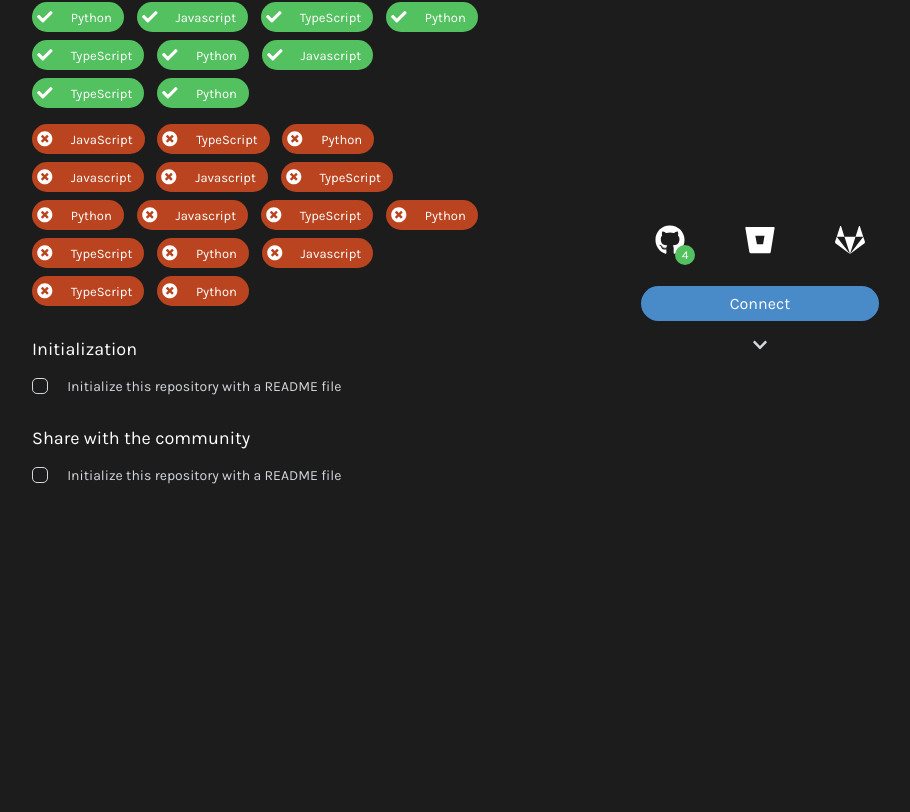
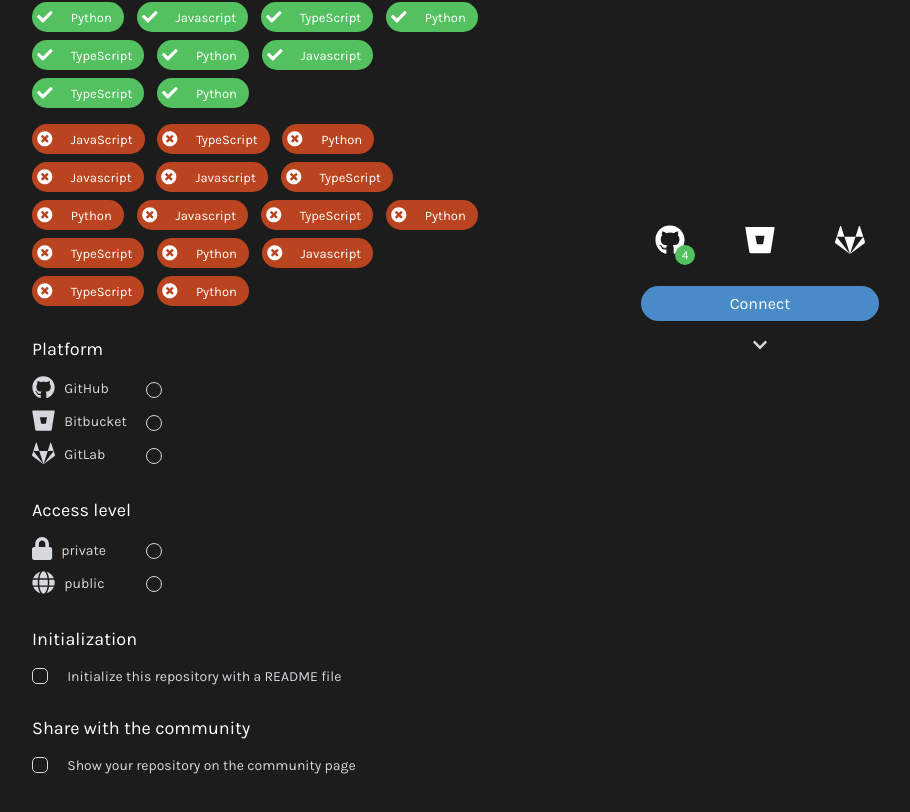
Before and after one commit to rarcz29/cnode-client, a React (Create React App) app: page /new in a window 1280 px wide. Shown: the part 530-1342 px from the top of the page, without its empty margins (369-1279 px from the left). Before the commit the page ends 1062 px from the top, so only its background shows below. Built offline with nearby package versions, Linux system fonts and the light colour scheme.

Commit message:
Create a radio button component

```diff
--- a/src/components/Header/styles.js
+++ b/src/components/Header/styles.js
@@ -12,6 +12,7 @@ export const StyledHeader = styled.header`
     position: sticky;
     top: 0;
     background-color: ${COLORS.BACKGROUND.MAIN};
+    z-index: 999;
 `;
 
 export const RightSideContainer = styled.div`
--- a/src/components/common/Checkbox/Checkbox.js
+++ b/src/components/common/Checkbox/Checkbox.js
@@ -1,11 +1,11 @@
 import React from 'react';
 import { Checkmark, Container, Styledinput } from './styles';
 
-const Checkbox = (props) => {
+const Checkbox = ({ className, label }) => {
     return (
-        <Container>
-            Initialize this repository with a README file
-            <Styledinput type="checkbox" {...props} />
+        <Container className={className}>
+            {label}
+            <Styledinput type="checkbox" />
             <Checkmark></Checkmark>
         </Container>
     );
--- /dev/null
+++ b/src/components/common/Radio/Radio.js
@@ -0,0 +1,17 @@
+import React from 'react';
+import { Checkmark, Circle, Container, Icon, Input } from './styles';
+
+const Radio = ({ className, label, name, width, icon }) => {
+    return (
+        <Container className={className} width={width}>
+            <Icon>{icon}</Icon>
+            {label}
+            <Input type="radio" name={name} />
+            <Checkmark>
+                <Circle />
+            </Checkmark>
+        </Container>
+    );
+};
+
+export default Radio;
--- /dev/null
+++ b/src/components/common/Radio/index.js
@@ -0,0 +1 @@
+export { default } from './Radio';
--- /dev/null
+++ b/src/components/common/Radio/styles.js
@@ -0,0 +1,56 @@
+import COLORS from 'constants/colors';
+import styled from 'styled-components';
+
+export const Container = styled.label`
+    display: flex;
+    align-items: center;
+    position: relative;
+    cursor: pointer;
+    font-size: 0.875rem;
+    user-select: none;
+    width: ${(props) => props.width};
+    color: ${COLORS.FOREGROUND.SECONDARY};
+`;
+
+export const Input = styled.input`
+    position: absolute;
+    opacity: 0;
+    cursor: pointer;
+
+    &:checked ~ span {
+        background-color: ${COLORS.BLUE};
+        border-color: ${COLORS.BLUE};
+
+        & > div {
+            display: block;
+        }
+    }
+`;
+
+export const Checkmark = styled.span`
+    position: absolute;
+    top: calc(50% - 0.5em);
+    right: 0;
+    display: flex;
+    justify-content: center;
+    align-items: center;
+    height: 1rem;
+    width: 1rem;
+    background-color: transparent;
+    border: 1px solid ${COLORS.FOREGROUND.SECONDARY};
+    border-radius: 50%;
+    transition: background-color ease-in-out 250ms,
+        border-color ease-in-out 250ms;
+`;
+
+export const Circle = styled.div`
+    display: none;
+    width: 50%;
+    height: 50%;
+    border-radius: 50%;
+    background: ${COLORS.FOREGROUND.MAIN};
+`;
+
+export const Icon = styled.div`
+    font-size: 1.2rem;
+`;
--- a/src/views/NewRepoView/NewRepoView.js
+++ b/src/views/NewRepoView/NewRepoView.js
@@ -1,5 +1,16 @@
-import { faCheck, faTimesCircle } from '@fortawesome/free-solid-svg-icons';
+import {
+    faBitbucket,
+    faGithub,
+    faGitlab,
+} from '@fortawesome/free-brands-svg-icons';
+import {
+    faCheck,
+    faGlobe,
+    faLock,
+    faTimesCircle,
+} from '@fortawesome/free-solid-svg-icons';
 import Checkbox from 'components/common/Checkbox';
+import Radio from 'components/common/Radio';
 import { TreeFontAwesomeIcon } from 'components/layouts/PanelLayout/styles';
 import COLORS from 'constants/colors';
 import React from 'react';
@@ -85,15 +96,55 @@ const NewRepoView = () => {
                 </ChipsContainer>
             </StyledSection>
             <StyledSection>
+                <h1>Platform</h1>
+                <CheckboxContainer>
+                    <Radio
+                        label="GitHub"
+                        name="platform"
+                        width="130px"
+                        icon={<TreeFontAwesomeIcon icon={faGithub} />}
+                    />
+                    <Radio
+                        label="Bitbucket"
+                        name="platform"
+                        width="130px"
+                        icon={<TreeFontAwesomeIcon icon={faBitbucket} />}
+                    />
+                    <Radio
+                        label="GitLab"
+                        name="platform"
+                        width="130px"
+                        icon={<TreeFontAwesomeIcon icon={faGitlab} />}
+                    />
+                </CheckboxContainer>
+            </StyledSection>
+            <StyledSection>
+                <h1>Access level</h1>
+                <CheckboxContainer>
+                    <Radio
+                        label="private"
+                        name="access"
+                        width="130px"
+                        icon={<TreeFontAwesomeIcon icon={faLock} />}
+                    />
+                    <Radio
+                        label="public"
+                        name="access"
+                        width="130px"
+                        icon={<TreeFontAwesomeIcon icon={faGlobe} />}
+                    />
+                </CheckboxContainer>
+            </StyledSection>
+            <StyledSection>
                 <h1>Initialization</h1>
                 <CheckboxContainer>
-                    <Checkbox />
+                    <Checkbox label="Initialize this repository with a README file" />
                 </CheckboxContainer>
             </StyledSection>
             <StyledSection>
                 <h1>Share with the community</h1>
                 <CheckboxContainer>
-                    <Checkbox />
+                    <Checkbox label="Show your repository on the community page" />
                 </CheckboxContainer>
             </StyledSection>
         </>
--- a/src/views/NewRepoView/styles.js
+++ b/src/views/NewRepoView/styles.js
@@ -86,4 +86,12 @@ export const StyledChip = styled(Chip)`
 
 export const CheckboxContainer = styled.div`
     margin-top: 1rem;
+
+    & > * {
+        margin-bottom: 0.5rem;
+
+        &:last-child {
+            margin-bottom: 0;
+        }
+    }
 `;
```
